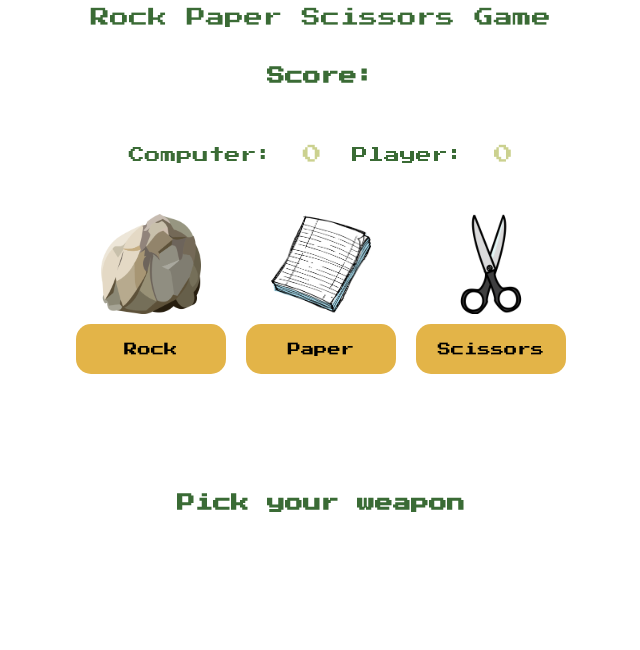
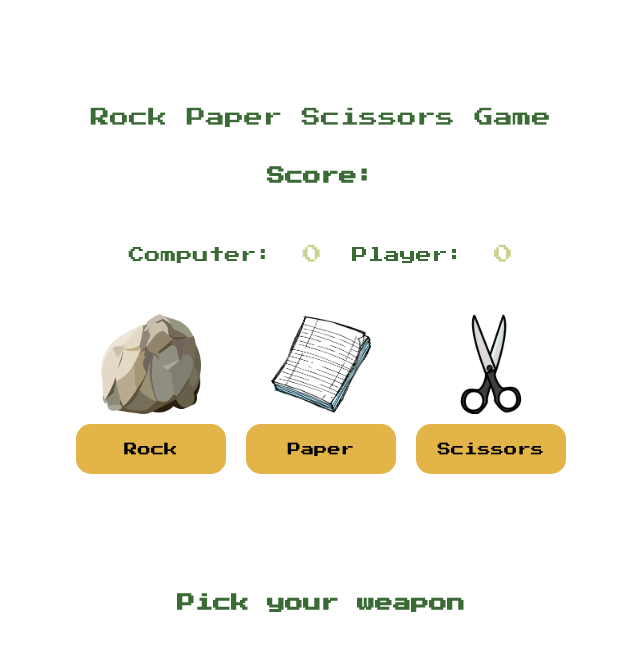
Before and after one commit to ivanoviliyan/Rock-Paper-Scissors-Game, a plain HTML site: page index.html in a window 1280 px wide. Shown: the whole page, without its empty margins (319-959 px from the left). Drawn offline with Linux system fonts and the light colour scheme.

Commit message:
Last update

```diff
--- a/style.css
+++ b/style.css
@@ -3,6 +3,7 @@
 }
 
 header{
+    padding: 100px 0 0 0;
     color: #3A6B35;
     display: flex;
     justify-content: center;
```
